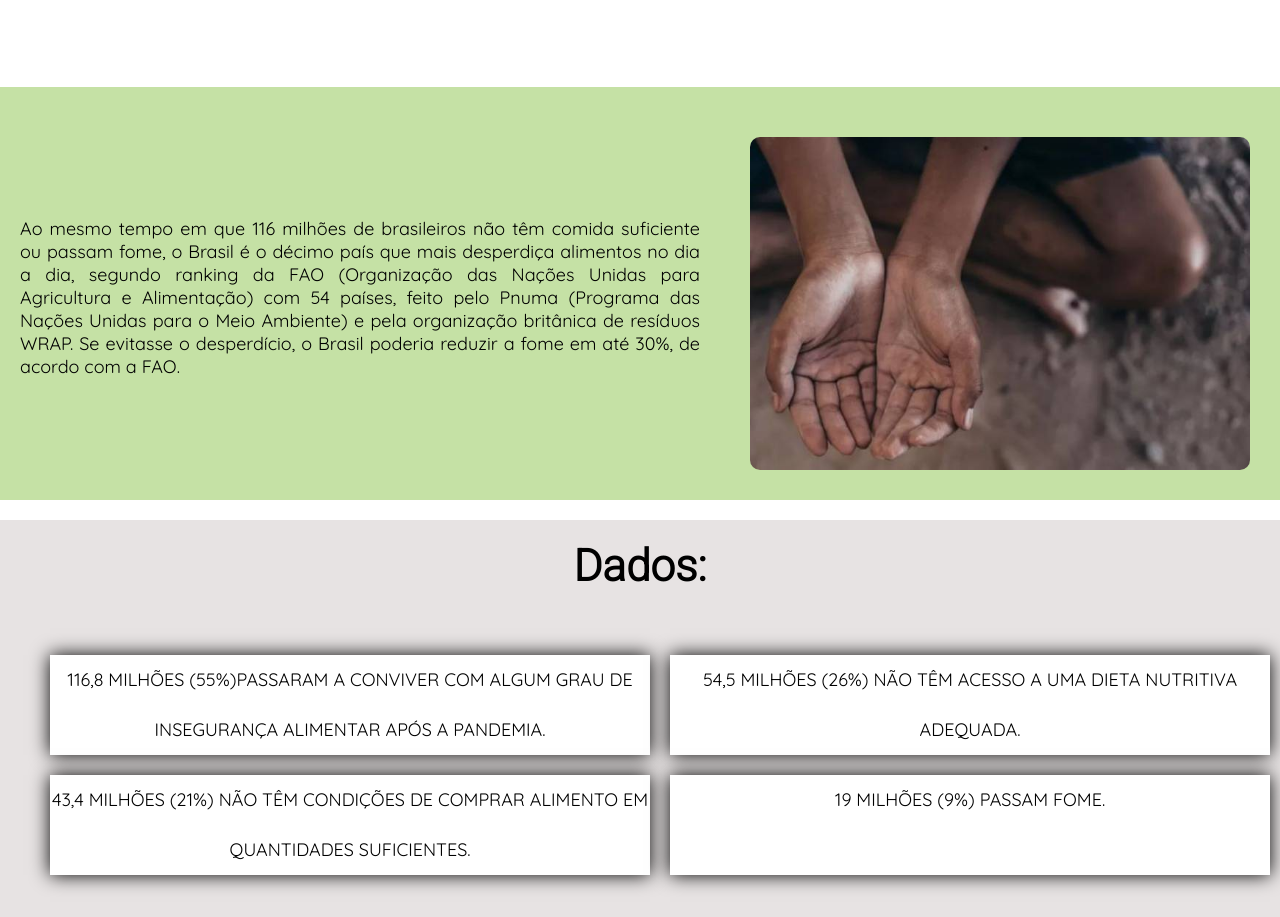
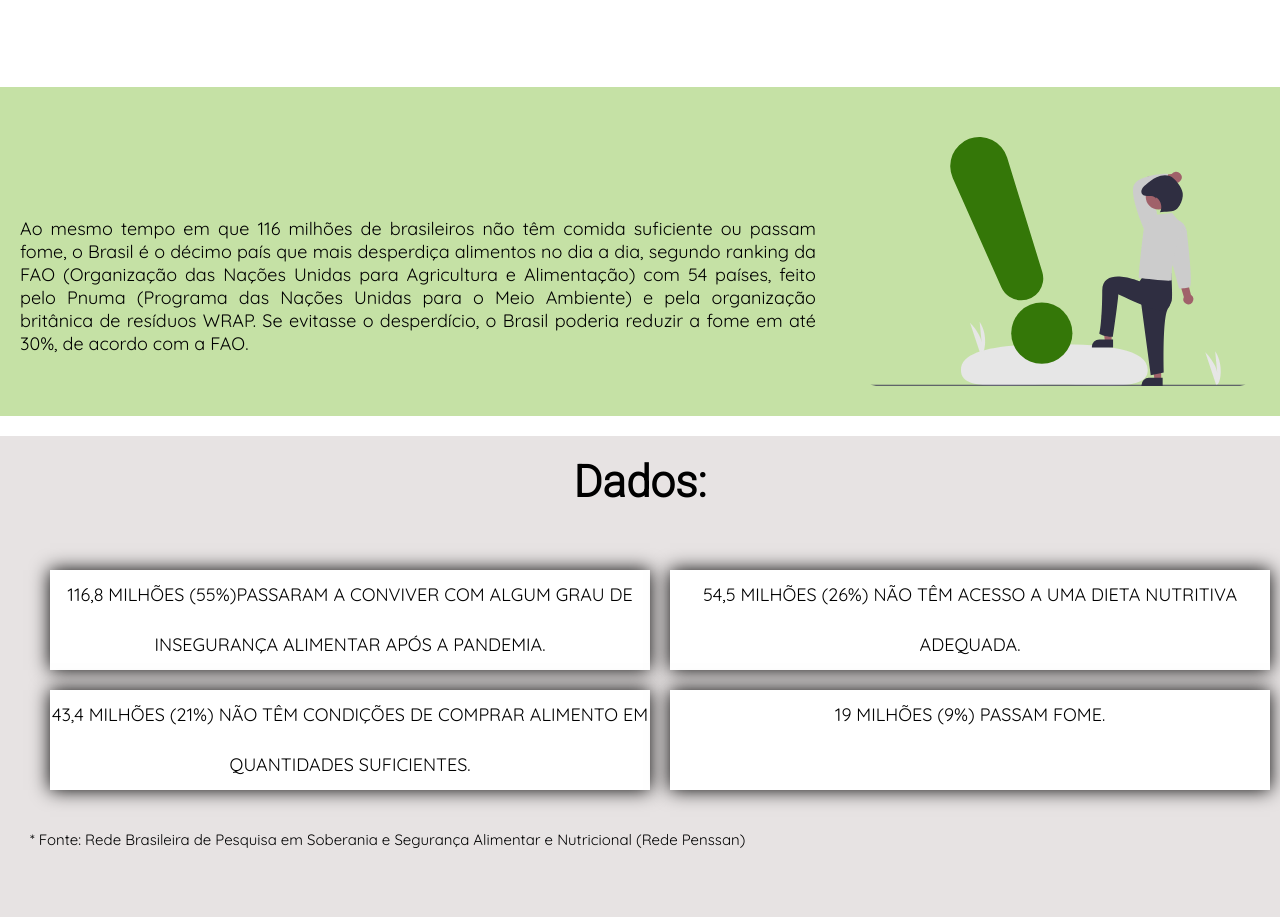
Before and after one commit to valenthinatemudo/ProjetoFinal-Reprograma, a React (Create React App) app: page / in a window 1280 px wide. Shown: the part 820-1737 px from the top of the page. Built offline with nearby package versions, Linux system fonts and the light colour scheme.

Commit message:
finalizando

```diff
--- a/src/pages/Home/Home.js
+++ b/src/pages/Home/Home.js
@@ -2,7 +2,7 @@ import Menu from "../../components/Menu/Menu"
 import Header from "../../components/Header/Header"
 import Footer from "../../components/Footer/Footer"
 import './home.styles.css'
-import FotoUm from '../../assets/img1.jpg'
+import FotoUm from '../../assets/atencao.svg'
 import { GoMail } from 'react-icons/go'
 
 const Home = () => {
--- a/src/pages/Home/home.styles.css
+++ b/src/pages/Home/home.styles.css
@@ -15,7 +15,7 @@
     }
 
     .foto-um {
-        width: 500px;
+        width: 30%;
         margin: 50px 30px 30px 20px;
         border-radius: 10px;
     }
```
Also changed, not shown: src/assets/atencao.svg (added), src/components/Header/header.styles.css (line endings or trailing spaces).
